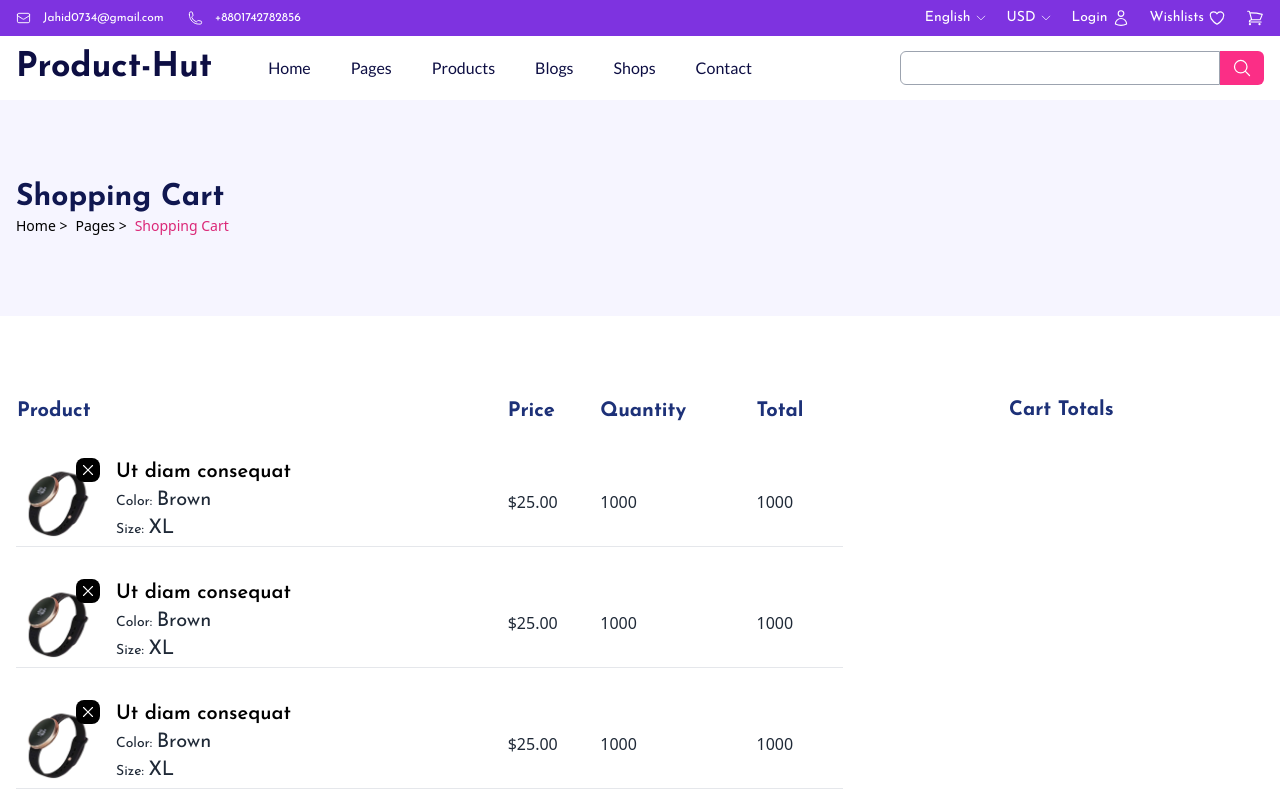
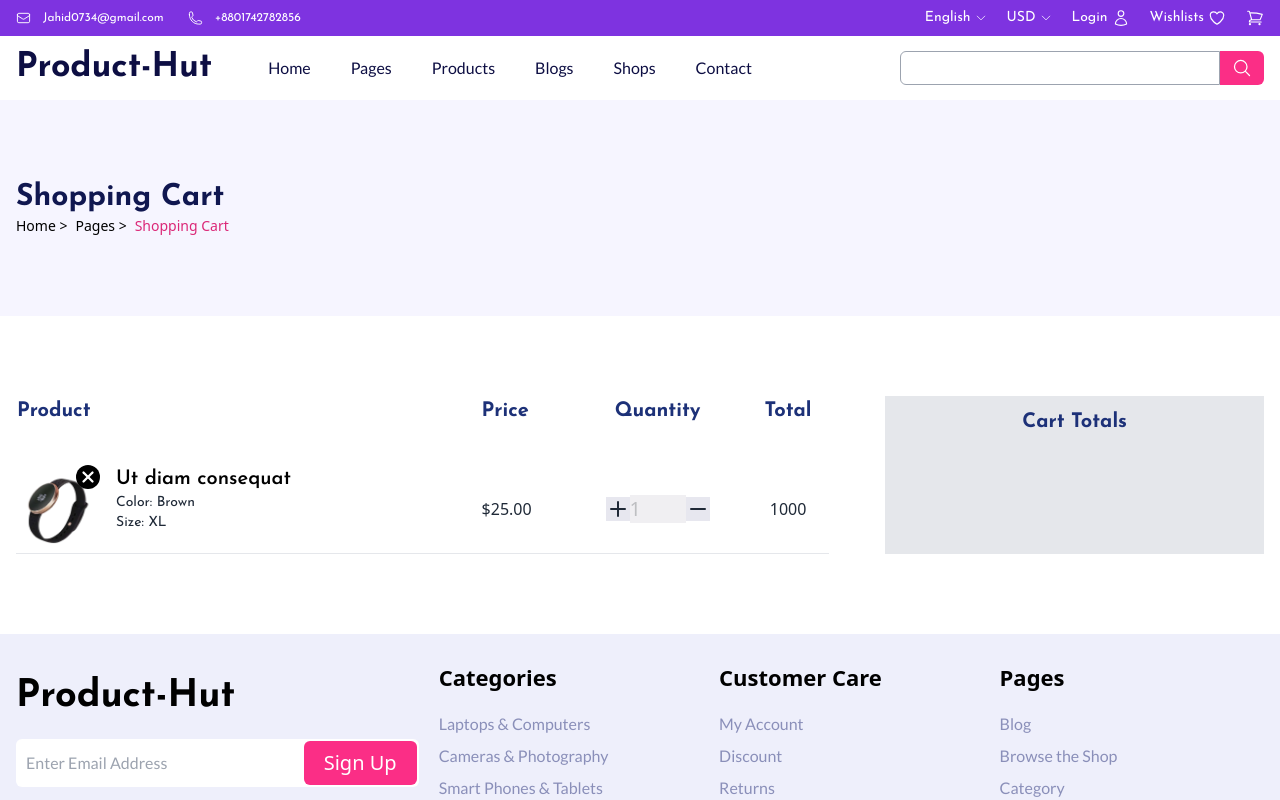
Before and after one commit to Hasan0734/product-hut, a Next.js app: page /shopping-cart in a window 1280 px wide. Built offline with nearby package versions, Linux system fonts and the light colour scheme.

Commit message:
added a product card table with quanity vlaue

```diff
--- a/package.json
+++ b/package.json
@@ -13,6 +13,7 @@
     "node": "^19.3.0",
     "react": "18.2.0",
     "react-dom": "18.2.0",
+    "react-feather": "^2.0.10",
     "react-outside-click-handler": "^1.3.0",
     "swiper": "^8.4.5",
     "tailwind-scrollbar-hide": "^1.1.7"
--- a/pages/shopping-cart.tsx
+++ b/pages/shopping-cart.tsx
@@ -1,11 +1,12 @@
-import { XMarkIcon } from '@heroicons/react/24/solid';
 import Head from 'next/head';
 import Link from 'next/link';
-import React from 'react';
+import React, { useState } from 'react';
 import Layout from '../components/Layout/Layout';
 import PageLocation from '../components/PageLocation/PageLocation';
+import { Minus, Plus, X } from 'react-feather';
 
 const index = () => {
+    const [quantiy, setQuanity] = useState(1)
     return (
         <>
             <Head>
@@ -35,26 +36,25 @@ const index = () => {
                 <main>
                     <section className='py-20'>
                         <div className='container px-4 mx-auto'>
-                            <div className='grid grid-cols-1 lg:grid-cols-3 gap-4'>
+                            <div className='grid grid-cols-1 lg:grid-cols-3 gap-14'>
                                 <div className='col-span-2'>
                                     <table className='w-full'>
                                         <thead>
                                             <tr>
-                                                <td className='josefin-font text-xl font-bold text-[#1D3178]'>Product</td>
-                                                <td className='josefin-font text-xl font-bold text-[#1D3178]'>Price</td>
-                                                <td className='josefin-font text-xl font-bold text-[#1D3178]'>Quantity</td>
-                                                <td className='josefin-font text-xl font-bold text-[#1D3178]'>Total</td>
+                                                <th className='josefin-font text-xl font-bold text-[#1D3178]  pb-6 text-start '>Product</th>
+                                                <th className='josefin-font text-xl font-bold text-[#1D3178] pb-6 text-start '>Price</th>
+                                                <th className='josefin-font text-xl font-bold text-[#1D3178] pb-6 text-center '>Quantity</th>
+                                                <th className='josefin-font text-xl font-bold text-[#1D3178] pb-6 text-center '>Total</th>
                                             </tr>
                                         </thead>
                                         <tbody className="">
+
                                             <tr className='border-b mt-5'>
-                                                <td className='flex pt-8 gap-4'>
+                                                <td className='flex gap-4 pt-4'>
                                                     <div className='w-[83px] h-[87px] py-2 relative'>
                                                         <img className='w-full h-full' src="/assets/products/1.png" alt="" />
                                                         <div className='absolute top-0 right-0'>
-                                                            <button className='bg-black text-white rounded-lg p-[3px]'>
-                                                                <XMarkIcon width={18} />
-                                                            </button>
+                                                            <X className='text-white bg-black rounded-full p-[3px] cursor-pointer' width={24} strokeWidth={3} />
                                                         </div>
                                                     </div>
                                                     <div>
@@ -63,112 +63,41 @@ const index = () => {
                                                                 Ut diam consequat
                                                             </a>
                                                         </Link>
-                                                        <p className='josefin- josefin-font text-sm'>Color: <span className='text-xl '>Brown</span></p>
-                                                        <p className='josefin-font text-sm'>Size: <span className='text-xl '>XL</span></p>
+                                                        <p className='josefin- josefin-font text-sm'>Color: <span className='text-gray-800'>Brown</span></p>
+                                                        <p className='josefin-font text-sm'>Size: <span className='text-gray-800'>XL</span></p>
                                                     </div>
                                                 </td>
-                                                <td className='pt-8'>
+                                                <td className=' pt-4'>
                                                     $25.00
                                                 </td>
-                                                <td className='pt-8'>
-                                                    1000
+                                                <td className='text-center pt-4'>
+                                                    <div className='flex items-center justify-center'>
+                                                        <button
+                                                            onClick={() => setQuanity(quantiy + 1)} className='bg-[#E7E7EF]'>
+                                                            <Plus />
+                                                        </button>
+                                                        <input className='w-14 text-[#BEBFC2] bg-[#F0EFF2] text-xl' value={quantiy} type="number" />
+                                                        <button
+                                                            onClick={() => setQuanity(quantiy - 1)}
+                                                            className='bg-[#E7E7EF]'>
+                                                            <Minus />
+                                                        </button>
+                                                    </div>
                                                 </td>
-                                                <td className='pt-8'>
+                                                <td className='text-center pt-4'>
                                                     1000
                                                 </td>
                                             </tr>
-                                            <tr className='border-b mt-5'>
-                                                <td className='flex pt-8 gap-4'>
-                                                    <div className='w-[83px] h-[87px] py-2 relative'>
-                                                        <img className='w-full h-full' src="/assets/products/1.png" alt="" />
-                                                        <div className='absolute top-0 right-0'>
-                                                            <button className='bg-black text-white rounded-lg p-[3px]'>
-                                                                <XMarkIcon width={18} />
-                                                            </button>
-                                                        </div>
-                                                    </div>
-                                                    <div>
-                                                        <Link href={"/"} legacyBehavior>
-                                                            <a className='text-xl josefin-font text-black  font-semibold hover:underline cursor-pointer'>
-                                                                Ut diam consequat
-                                                            </a>
-                                                        </Link>
-                                                        <p className='josefin- josefin-font text-sm'>Color: <span className='text-xl '>Brown</span></p>
-                                                        <p className='josefin-font text-sm'>Size: <span className='text-xl '>XL</span></p>
-                                                    </div>
-                                                </td>
-                                                <td className='pt-8'>
-                                                    $25.00
-                                                </td>
-                                                <td className='pt-8'>
-                                                    1000
-                                                </td>
-                                                <td className='pt-8'>
-                                                    1000
-                                                </td>
-                                            </tr>
-                                            <tr className='border-b mt-5'>
-                                                <td className='flex pt-8 gap-4'>
-                                                    <div className='w-[83px] h-[87px] py-2 relative'>
-                                                        <img className='w-full h-full' src="/assets/products/1.png" alt="" />
-                                                        <div className='absolute top-0 right-0'>
-                                                            <button className='bg-black text-white rounded-lg p-[3px]'>
-                                                                <XMarkIcon width={18} />
-                                                            </button>
-                                                        </div>
-                                                    </div>
-                                                    <div>
-                                                        <Link href={"/"} legacyBehavior>
-                                                            <a className='text-xl josefin-font text-black  font-semibold hover:underline cursor-pointer'>
-                                                                Ut diam consequat
-                                                            </a>
-                                                        </Link>
-                                                        <p className='josefin- josefin-font text-sm'>Color: <span className='text-xl '>Brown</span></p>
-                                                        <p className='josefin-font text-sm'>Size: <span className='text-xl '>XL</span></p>
-                                                    </div>
-                                                </td>
-                                                <td className='pt-8'>
-                                                    $25.00
-                                                </td>
-                                                <td className='pt-8'>
-                                                    1000
-                                                </td>
-                                                <td className='pt-8'>
-                                                    1000
-                                                </td>
-                                            </tr>
+
                                         </tbody>
                                     </table>
-                                    {/* <div>
-                                        <ul className='flex justify-between gap-3'>
-                                            <li className='josefin-font text-xl font-bold text-[#1D3178]'>Product</li>
-                                            <li className='josefin-font text-xl font-bold text-[#1D3178] '>Price</li>
-                                            <li className='josefin-font text-xl font-bold text-[#1D3178]'>Quantity</li>
-                                            <li className='josefin-font text-xl font-bold text-[#1D3178] '>Total</li>
-                                        </ul>
-                                    </div>
-                                    <div className='flex justify-between gap-3'>
-                                        <div className='flex justify-between'>
-                                            <div>
-                                                <img src="" alt="" />
-                                            </div>
-                                            <div>
-                                                <h2 className='text-sm font-semibold'>Ut diam consequat</h2>
-                                            </div>
-                                        </div>
-                                        <div>
-                                            545
-                                        </div>
-                                        <div>
-                                        65656
-                                        </div>
-                                        <div>
-                                            45454
-                                        </div>
-                                    </div> */}
+
                                 </div>
                                 <div className='col-span-1'>
-                                    <h2 className='josefin-font text-xl font-bold text-[#1D3178] text-center'>Cart Totals</h2>
+                                    <div className='bg-gray-200 p-3 h-full'>
+                                        <h2 className='josefin-font text-xl font-bold text-[#1D3178] text-center'>Cart Totals</h2>
+
+                                    </div>
                                 </div>
                             </div>
                         </div>
```
Also changed, not shown: 1 other file (tests, documents, lock files or other folders).
